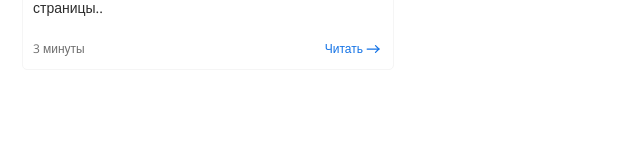
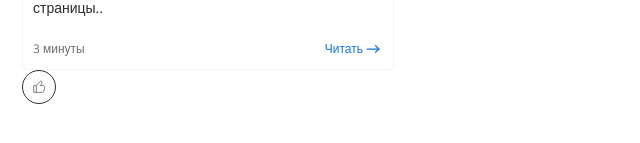
Before and after one commit to Ilya-m2195/purple, a Next.js app: page / in a window 1280 px wide. Shown: the part 389-532 px from the top of the page, without its empty margins (0-640 px from the left). Built offline with nearby package versions, Linux system fonts and the light colour scheme.

Commit message:
feat: modified CustomBtn

```diff
--- a/src/app/globals.css
+++ b/src/app/globals.css
@@ -42,4 +42,5 @@ ul {
   --black: #2c2c2c;
   --blue: #1473e6;
   --light-blue: #e5f4ff;
+  --black30: #303030;
 }
--- a/src/components/card/Card.tsx
+++ b/src/components/card/Card.tsx
@@ -9,6 +9,7 @@ const CARD_TITLE = 'Как работать с CSS Grid';
 
 export const Card: FC = () => {
   return (
+    <>
       <div className={styles.cardContainer}>
         <div className={styles.imgContainer}>
           <Image
@@ -27,7 +28,7 @@ export const Card: FC = () => {
             <div className={styles.dot}> </div>
             <span className={styles.timeLine}>1 месяц назад</span>
           </div>
-        <CustomBtn count={4} Icon={<Like />} />
+          <CustomBtn count={4} Icon={<Like />} viewType={'primary'} />
         </div>
 
         <Title className={styles.title} Tag={'h2'}>
@@ -43,5 +44,7 @@ export const Card: FC = () => {
           <ArrowLink link={'#'}>Читать</ArrowLink>
         </div>
       </div>
+      <CustomBtn Icon={<Like />} viewType={'circle'} />
+    </>
   );
 };
--- a/src/components/customBtn/CustomBtn.tsx
+++ b/src/components/customBtn/CustomBtn.tsx
@@ -1,15 +1,46 @@
-import { FC, ReactNode } from 'react';
+'use client';
+
+import { ComponentProps, FC, ReactNode, useCallback, useState } from 'react';
+import clsx from 'clsx';
 import styles from './customBtn.module.scss';
 
-interface Props {
-  count: number;
+interface Props extends ComponentProps<'button'> {
+  count?: number;
   Icon?: ReactNode;
+  viewType: 'primary' | 'circle';
 }
 
-export const CustomBtn: FC<Props> = ({ count, Icon }) => {
+export const CustomBtn: FC<Props> = ({ count, Icon, viewType, ...rest }) => {
+  const likeHandler = useCallback(async (id: number): Promise<void> => {
+    try {
+      await fetch(`https://jsonplaceholder.typicode.com/posts/${id}`, {
+        method: 'PATCH',
+      });
+      setIsLike(true);
+    } catch (e: unknown) {
+      if (e instanceof Error) {
+        console.error(e.message);
+      }
+    }
+  }, []);
+
+  const [isLike, setIsLike] = useState(false);
+
   return (
-    <button className={styles.btn}>
-      <span className={styles.count}>{count}</span> {Icon && Icon}
+    <button
+      disabled={isLike}
+      {...rest}
+      className={clsx(
+        styles.btn,
+        viewType === 'circle' && styles.borderBtn,
+        isLike && viewType === 'circle' && styles.bgBlack,
+      )}
+      onClick={() => {
+        likeHandler(1);
+      }}
+    >
+      {count && <span className={styles.count}>{count}</span>}
+      {Icon && Icon}
     </button>
   );
 };
--- a/src/components/customBtn/customBtn.module.scss
+++ b/src/components/customBtn/customBtn.module.scss
@@ -4,6 +4,9 @@
   display: flex;
   gap: 2px;
   align-items: center;
+  &:disabled {
+    cursor: not-allowed;
+  }
 }
 
 .count {
@@ -11,3 +14,17 @@
 
   @include font-style(400, 12px, 15.4px, var(--gray6e));
 }
+
+.borderBtn {
+  justify-content: center;
+  padding: 8px;
+  border: 1px solid var(--black30);
+  border-radius: 50%;
+}
+
+.bgBlack {
+  background-color: var(--black30);
+  svg {
+    stroke: #fff;
+  }
+}
```
Lines whose indentation alone changed are shown as unchanged.
